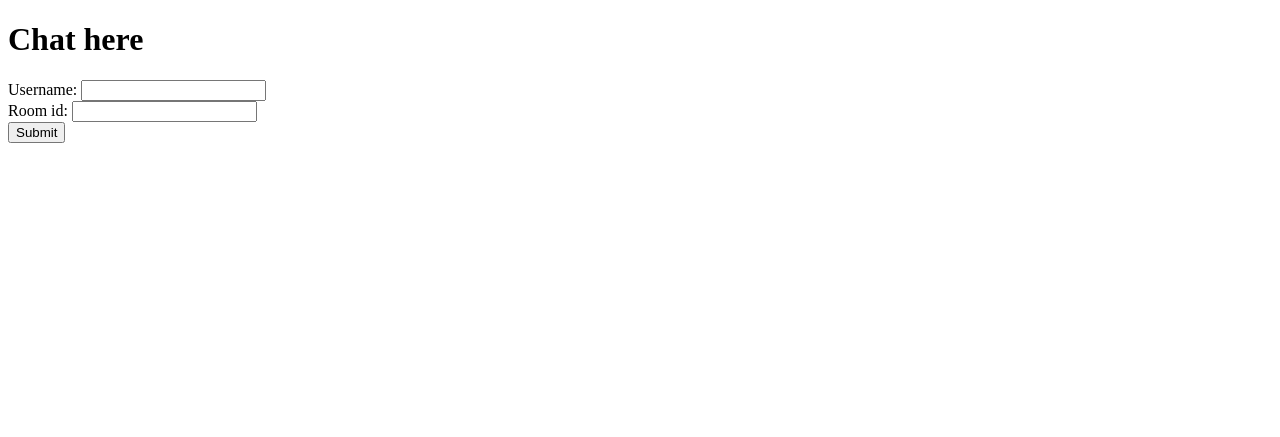
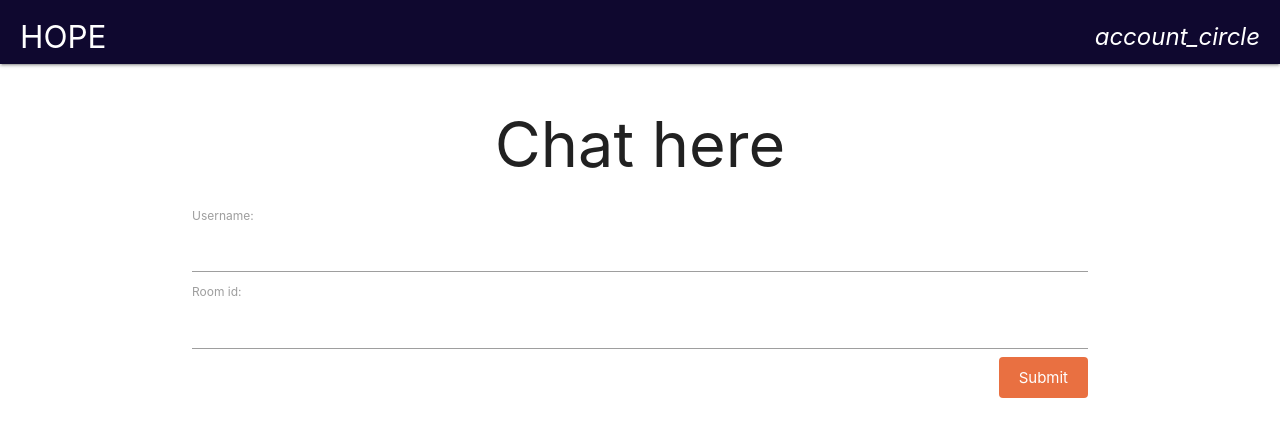
Before and after one commit to Cyka-Blast/hope, a Flask app: page /help in a window 1280 px wide. Shown: the top 437 px of the page. Run offline with Flask 2, Linux system fonts and the light colour scheme.

Commit message:
changed login style

```diff
--- a/templates/index.html
+++ b/templates/index.html
@@ -6,11 +6,56 @@
         <title>Chat</title>
         <meta name="description" content="lmao">
         <meta name="viewport" content="width=device-width, initial-scale=1">
-        <link rel="stylesheet" href="">
+	  <!-- Compiled and minified CSS -->
+      <link rel="stylesheet" href="https://cdnjs.cloudflare.com/ajax/libs/materialize/1.0.0/css/materialize.min.css">
+
+      <!-- Compiled and minified JavaScript -->
+      <script src="https://cdnjs.cloudflare.com/ajax/libs/materialize/1.0.0/js/materialize.min.js"></script>
+
+
+        <style>
+
+            *{
+                margin: 0;
+                /* padding: 0; */
+            }
+
+            nav{
+		position: absolute;
+		top: 0;
+		padding: 5px 20px;
+		background-color: #0F082F;
+        }
+        h1{
+            text-align: center;
+        }
+        input[type=submit] {
+        background-color: #E97041;
+        color: white;
+        padding: 12px 20px;
+        border: none;
+        border-radius: 4px;
+        cursor: pointer;
+        float: right;
+}
+
+        </style>
     </head>
+    <nav>
+	    <div class="nav-wrapper">
+      <a href="#!" class="brand-logo">HOPE</a>
+      <ul class="right">
+        <li><i class="large material-icons" href="/login">account_circle</i></li>
+
+      </ul>
+    </div>
+  </nav>
+
     <body>
+        <br/><br/><br/>
 
         <h1>Chat here</h1>
+        <div class="container">
         <form action="/chat">
             <div>
                 <label>Username:</label>
@@ -20,8 +65,11 @@
                 <label>Room id:</label>
                 <input type="text" name="room">
             </div>
-            <button type="submit">Submit</button>
+            <div class="row">
+                <input type="submit" value="Submit">
+              </div>
         </form>
+    </div>
 
         <script src="" async defer></script>
     </body>
```
Also changed, not shown: templates/login.html (+7 -0 lines).
